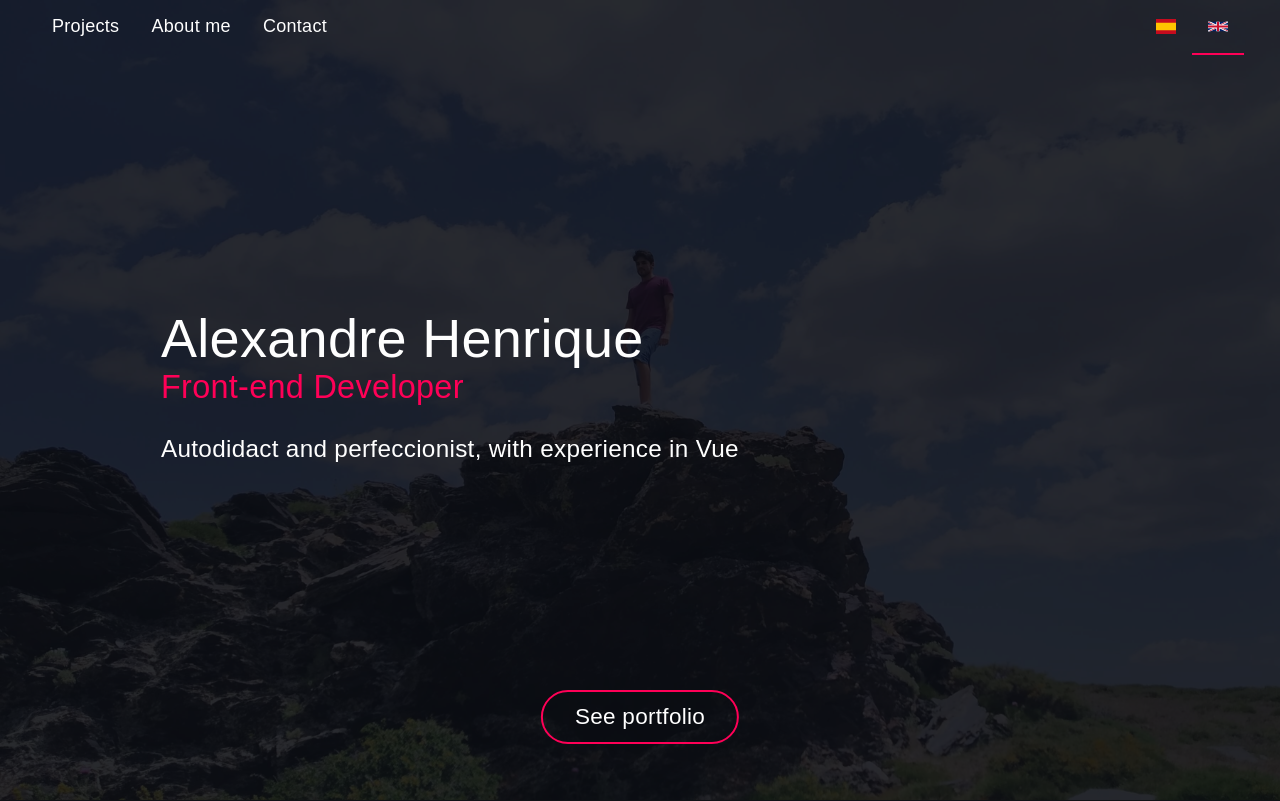
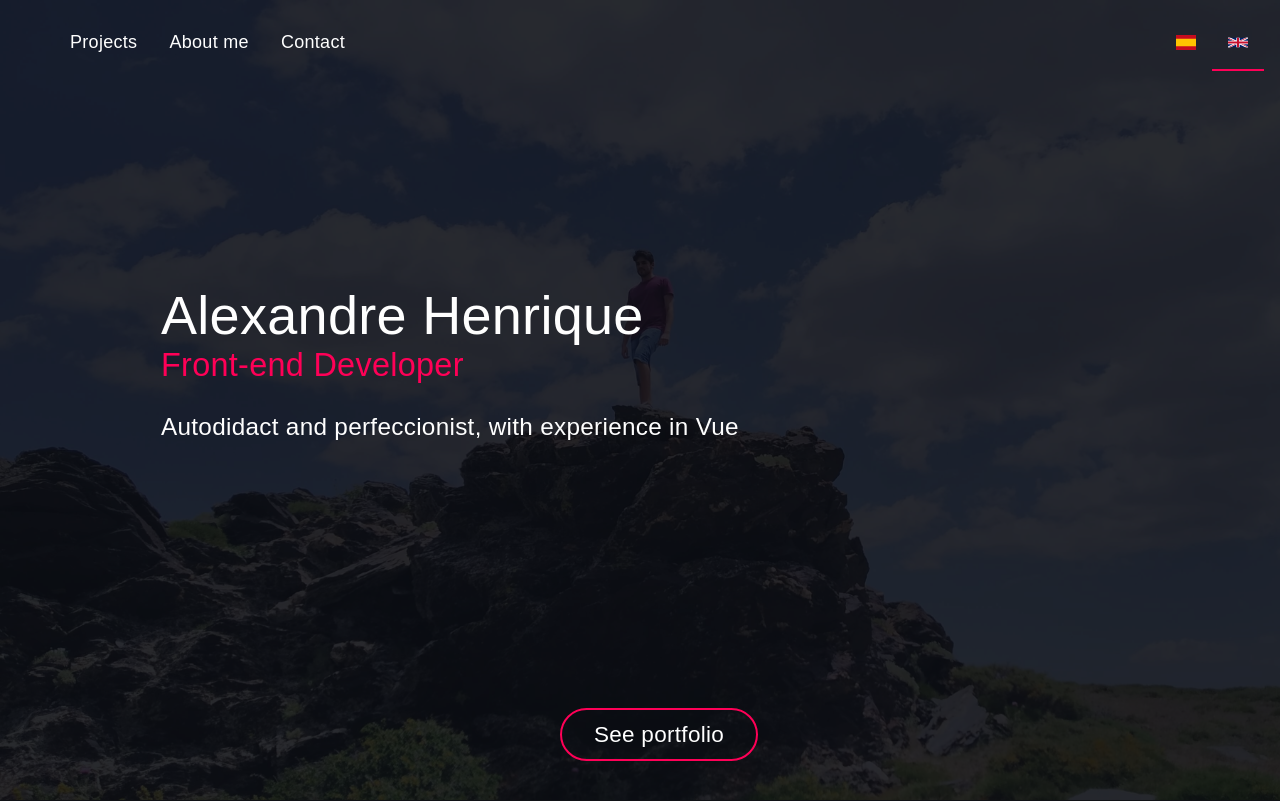
Before and after one commit to Zaleort/zaleort.github.io, a Vue app: page /#/ in a window 1280 px wide. Shown: the top 801 px of the page. Built offline with nearby package versions, Linux system fonts and the light colour scheme.

Commit message:
Fix: Header layout

```diff
--- a/src/components/Header.vue
+++ b/src/components/Header.vue
@@ -5,6 +5,8 @@
       :about="about"
       :contact="contact"
     />
+
+    <div class="pt-header__main">
       <i class="icon-circle animate fade-in" />
       <div class="pt-header__content">
         <h1 class="pt-header__name animate faster fade-in-up">
@@ -16,6 +18,7 @@
         <p class="pt-header__description">
           {{ description }}
         </p>
+      </div>
     </div>
 
     <span
--- a/src/scss/_button.scss
+++ b/src/scss/_button.scss
@@ -4,11 +4,9 @@
   border: 2px solid $primary;
   border-radius: 50px;
   font-family: 'Rubik', sans-serif;
-  font-size: 1em;
   text-decoration: none;
   color: $white;
   padding: 12px 32px;
-  margin-top: 33px;
   cursor: pointer;
   transition: all 90ms ease-in;
 
--- a/src/scss/_header.scss
+++ b/src/scss/_header.scss
@@ -1,9 +1,8 @@
 @include block(header) {
-  position: relative;
   display: flex;
-  align-items: flex-start;
+  flex-direction: column;
   overflow: hidden;
-  align-items: center;
+  justify-content: space-between;
   height: 100vh;
   padding: 16px;
   background-color: #0B0D13;
@@ -34,7 +33,9 @@
       }
   }
 
-  @include element(content) {
+  @include element(main) {
+    display: flex;
+    align-items: center;
     z-index: 1;
   }
 
@@ -72,17 +73,14 @@
   @include element(button) {
     @extend .pt-button;
     z-index: 1;
-    position: absolute;
-    bottom: 2.5em;
-    left: 50%;
-    transform: translateX(-50%);
+    margin: 1em auto;
 
     &:hover {
         background-color: $primary;
         transition: all 90ms ease-out;
     }
 
-    @include desktop {
+    @include tablet {
         font-size: 1.25em;
     }
   }
--- a/src/scss/_menu.scss
+++ b/src/scss/_menu.scss
@@ -1,12 +1,8 @@
 @include block(menu) {
   display: flex;
+  z-index: 1;
   flex-direction: row;
   justify-content: space-between;
-  position: absolute;
-  top: 0;
-  left: 0;
-  right: 0;
-  margin: 0 2em;
 
   @include element(options) {
     display: flex;
```
Also changed, not shown: src/components/LanguageSwitch.vue (deleted, +0 -13 lines). Lines whose indentation alone changed are shown as unchanged.
